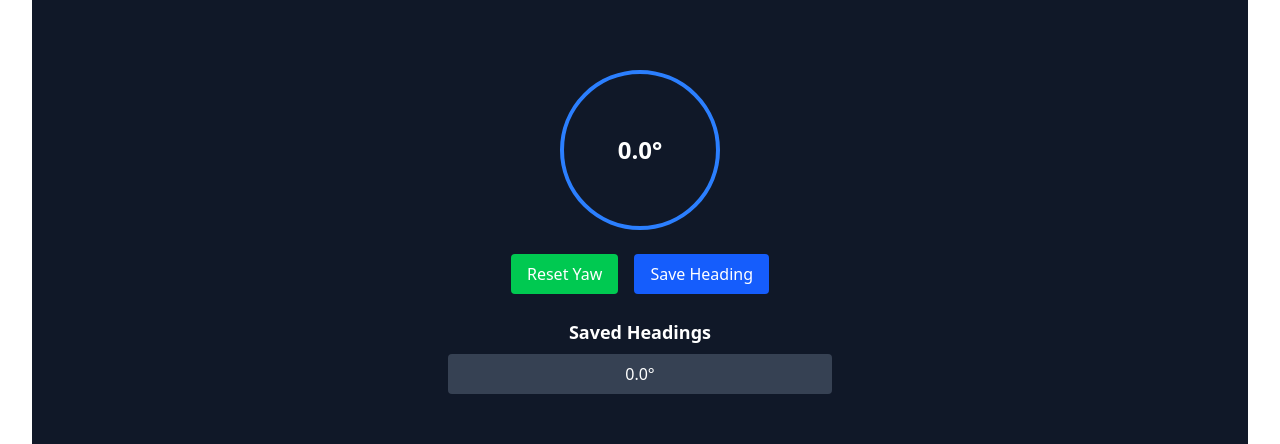
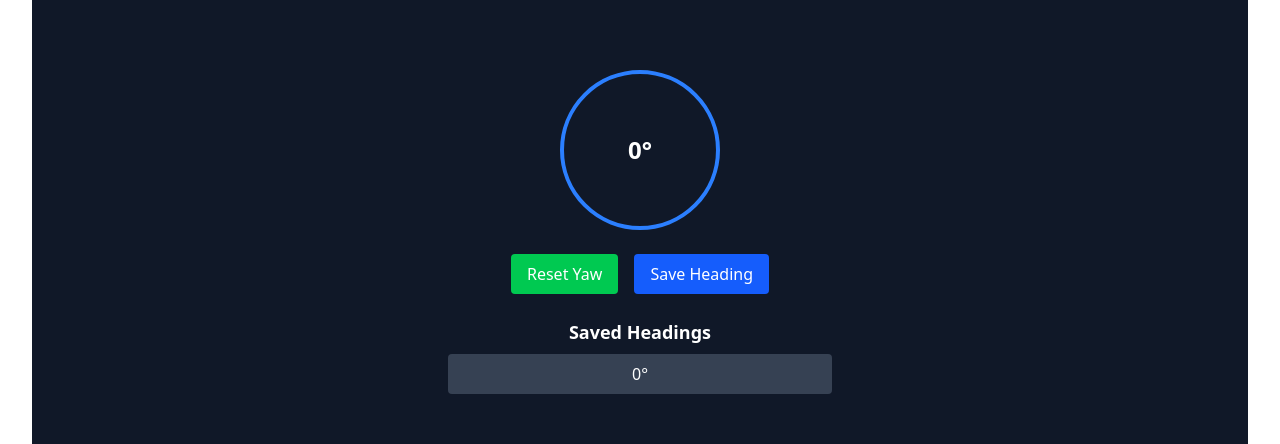
Before and after one commit to CadenMcAllister/SpikeRobotHeading, a React (Vite) app: page / in a window 1280 px wide. Both pictures are taken after a click on the button "Save Heading". Shown: the part 200-644 px from the top of the page. Built offline with nearby package versions, Linux system fonts and the light colour scheme.

Commit message:
Whole Numbers instead of Tenths

```diff
--- a/src/App.tsx
+++ b/src/App.tsx
@@ -42,7 +42,7 @@ export default function App() {
         animate={{ rotate: heading }}
         transition={{ type: "spring", stiffness: 120, damping: 10 }}
       >
-        {heading.toFixed(1)}°
+        {Math.round(heading)}°
       </motion.div>
 
       <div className="mt-6 flex gap-4">
@@ -70,7 +70,7 @@ export default function App() {
                 onClick={() => restoreHeading(snap)}
                 className="w-full px-3 py-2 rounded bg-gray-700 text-white hover:bg-gray-600"
               >
-                {snap.toFixed(1)}°
+                {Math.round(snap)}°
               </button>
             ))}
           </div>
```
